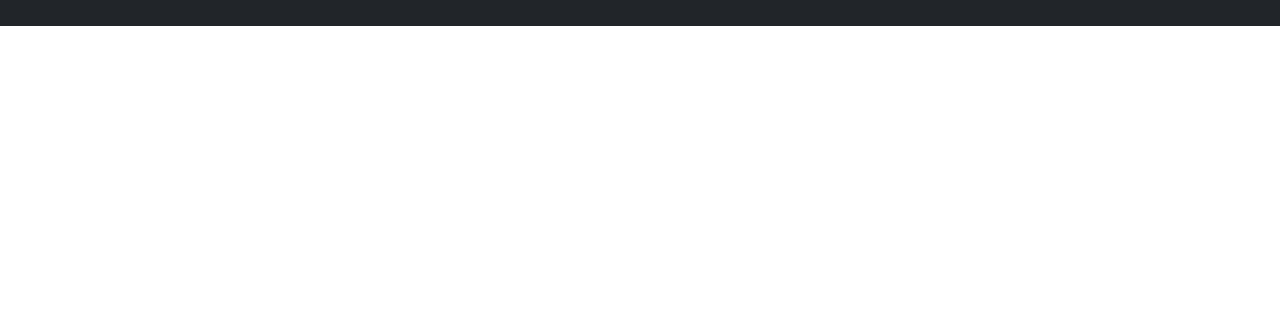
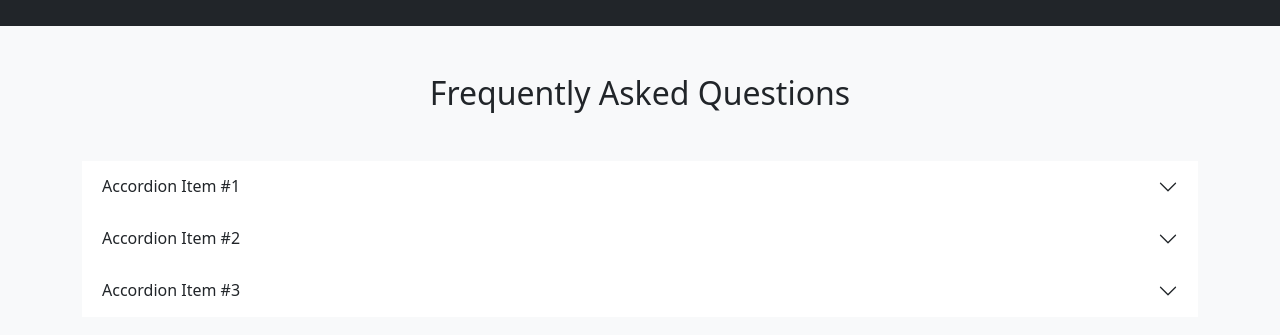
Before and after one commit to rouanis5/bootstrap-template-1, a website: page index.html in a window 1280 px wide. Shown: the part 1899-2234 px from the top of the page. Before the commit the page ends 1925 px from the top, so only its background shows below. Drawn offline with nearby package versions, Linux system fonts and the light colour scheme.

Commit message:
+ faqs section

```diff
--- a/index.html
+++ b/index.html
@@ -119,5 +119,54 @@
             </div>
         </div>
     </section>
+    <section id="questions" class="bg-light p-5">
+        <div class="container">
+            <h2 class="text-center text-capitalize">frequently asked questions</h2>
+            <div class="mt-5">
+                <div class="accordion accordion-flush" id="faqs">
+                    <div class="accordion-item">
+                      <h2 class="accordion-header" id="flush-headingOne">
+                        <button class="accordion-button collapsed" type="button" data-bs-toggle="collapse" data-bs-target="#flush-collapseOne" aria-expanded="false" aria-controls="flush-collapseOne">
+                          Accordion Item #1
+                        </button>
+                      </h2>
+                      <div id="flush-collapseOne" class="accordion-collapse collapse" aria-labelledby="flush-headingOne" data-bs-parent="#faqs">
+                        <div class="accordion-body">
+                            Lorem ipsum dolor sit amet consectetur, adipisicing elit. Sit natus, expedita nemo quibusdam maxime porro. Labore suscipit eum molestiae, officia nisi, esse perferendis quia ad ipsa similique beatae, saepe nihil.
+                        </div>
+                      </div>
+                    </div>
+                </div>
+                <div class="accordion accordion-flush" id="faqs">
+                    <div class="accordion-item">
+                      <h2 class="accordion-header" id="flush-headingOne">
+                        <button class="accordion-button collapsed" type="button" data-bs-toggle="collapse" data-bs-target="#flush-collapseOne" aria-expanded="false" aria-controls="flush-collapseOne">
+                          Accordion Item #2
+                        </button>
+                      </h2>
+                      <div id="flush-collapseOne" class="accordion-collapse collapse" aria-labelledby="flush-headingOne" data-bs-parent="#faqs">
+                        <div class="accordion-body">
+                            Lorem ipsum dolor sit amet consectetur, adipisicing elit. Sit natus, expedita nemo quibusdam maxime porro. Labore suscipit eum molestiae, officia nisi, esse perferendis quia ad ipsa similique beatae, saepe nihil.
+                        </div>
+                      </div>
+                    </div>
+                </div>
+                <div class="accordion accordion-flush" id="faqs">
+                    <div class="accordion-item">
+                      <h2 class="accordion-header" id="flush-headingOne">
+                        <button class="accordion-button collapsed" type="button" data-bs-toggle="collapse" data-bs-target="#flush-collapseOne" aria-expanded="false" aria-controls="flush-collapseOne">
+                          Accordion Item #3
+                        </button>
+                      </h2>
+                      <div id="flush-collapseOne" class="accordion-collapse collapse" aria-labelledby="flush-headingOne" data-bs-parent="#faqs">
+                        <div class="accordion-body">
+                            Lorem ipsum dolor sit amet consectetur, adipisicing elit. Sit natus, expedita nemo quibusdam maxime porro. Labore suscipit eum molestiae, officia nisi, esse perferendis quia ad ipsa similique beatae, saepe nihil.
+                        </div>
+                      </div>
+                    </div>
+                </div>
+            </div>
+        </div>
+    </section>
 </body>
 </html>
```
